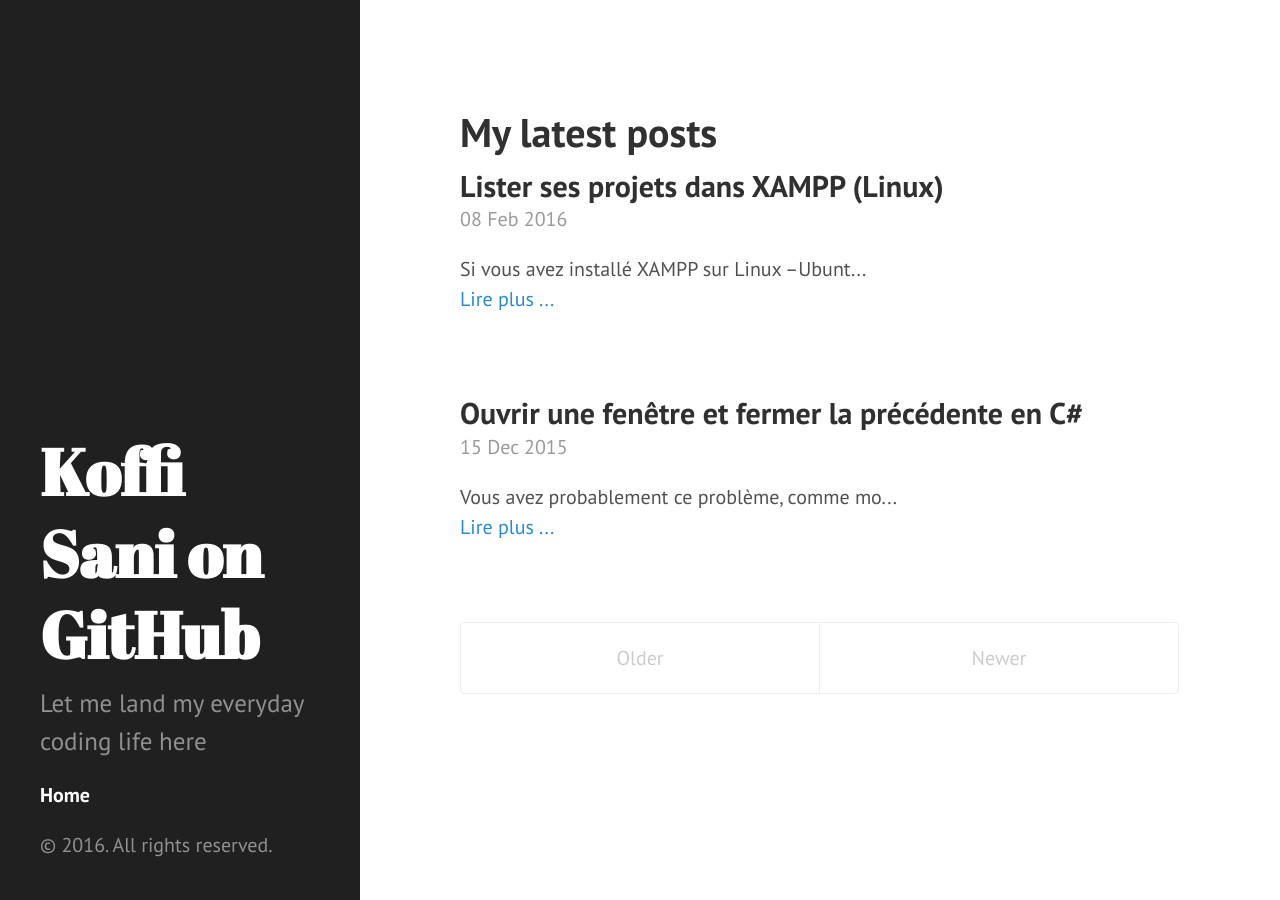
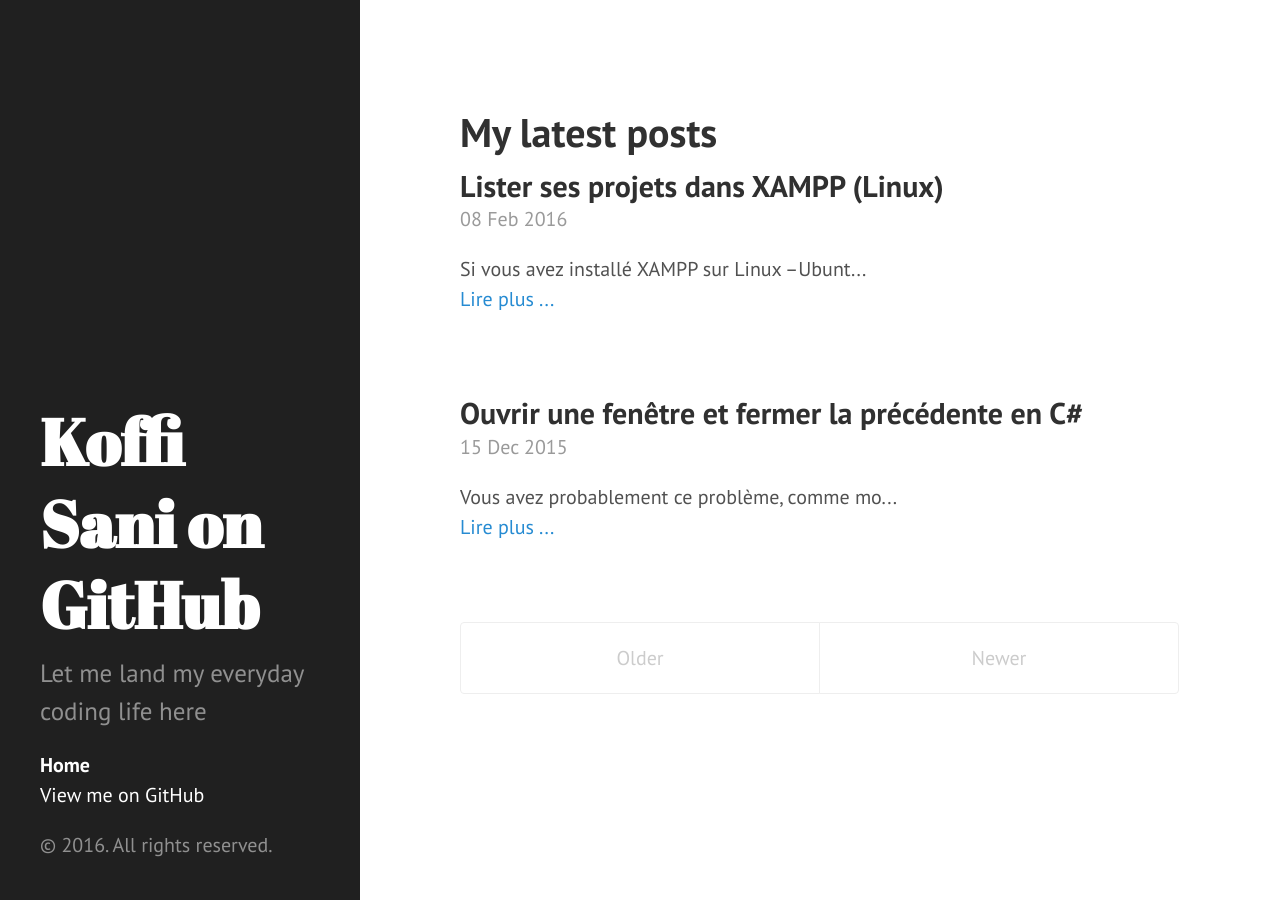
Before and after one commit to koffisani/koffisani.github.io, a Jekyll site: the page built from index.html, in a window 1280 px wide. Built offline with Jekyll 4.4.1, drawn with Linux system fonts in a browser that asks for light colours; the list of posts is cut into pages by our own code.

Commit message:
Added a nav entry under home
Added a nav entry under home

```diff
--- a/_includes/sidebar.html
+++ b/_includes/sidebar.html
@@ -8,6 +8,9 @@
     <ul class="sidebar-nav">
       <li class="sidebar-nav-item{% if page.title == "Home" %} active{% endif %}">
         <a href="/">Home</a>
+      </li>
+      <li class="sidebar-nav-item">
+        <a href="https://github.com/koffisani">View me on GitHub</a>
       </li>
 
       {% comment %}
```
